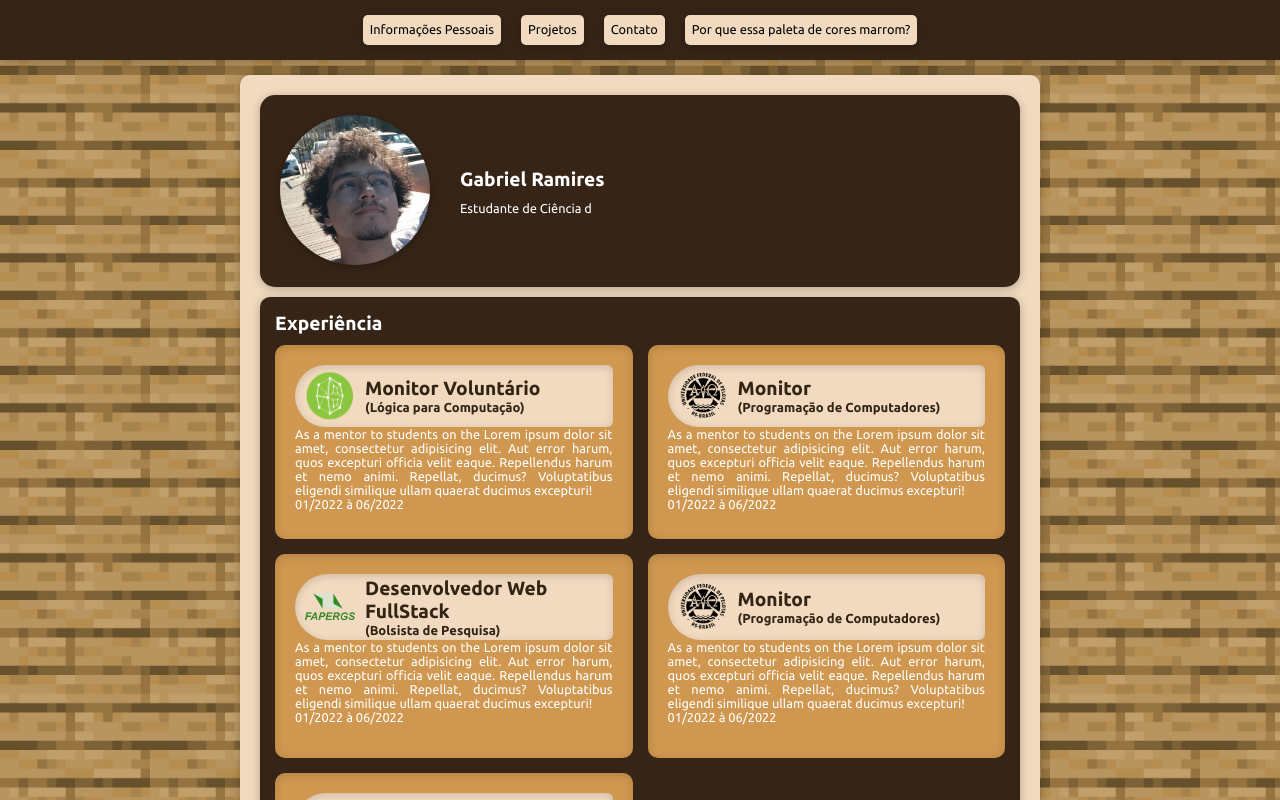
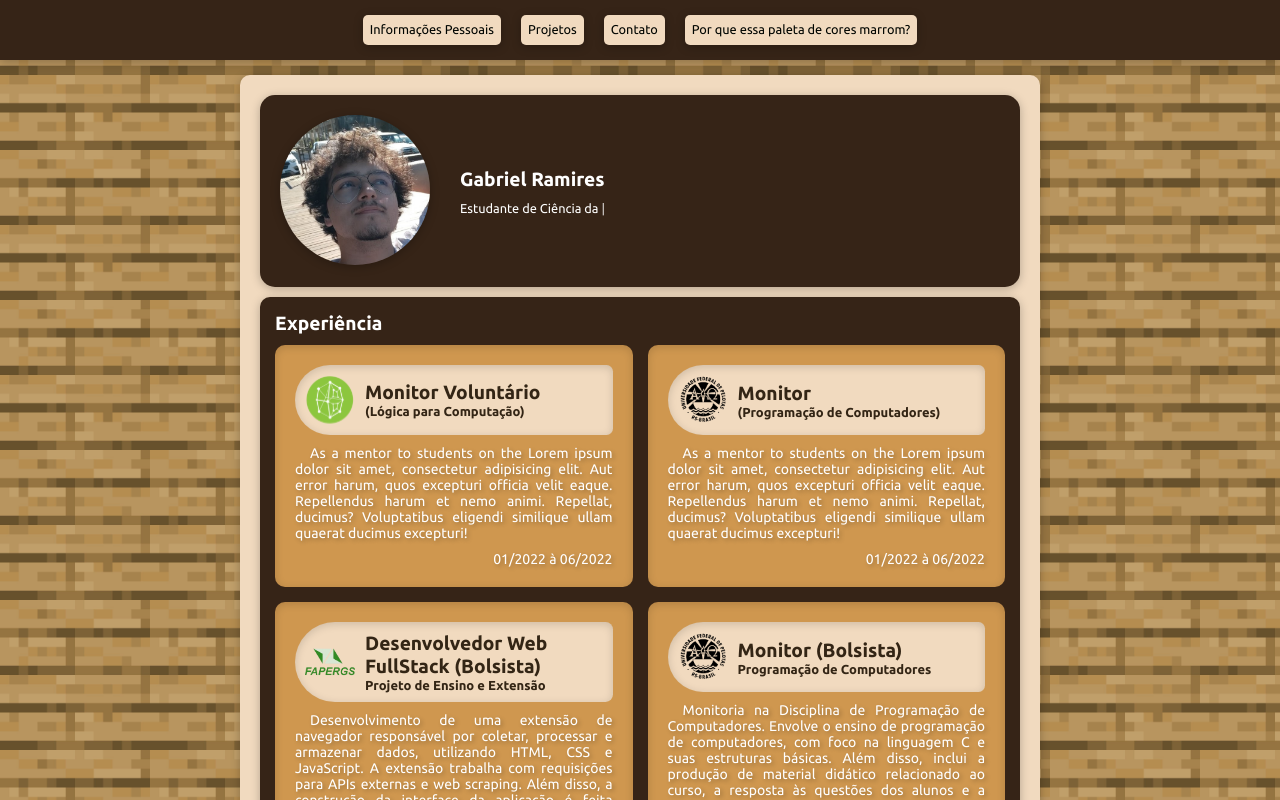
Before and after one commit to Falivith/portfolio, a React (Vite) app: page / in a window 1280 px wide. Shown: the top 800 px of the page. Built offline with nearby package versions, Linux system fonts and the light colour scheme; a web font is replaced by a local one.

Commit message:
Card Changes

```diff
--- a/src/components/Card.module.css
+++ b/src/components/Card.module.css
@@ -8,7 +8,7 @@
 .internalHeader{
     border-radius: 70.5px 13px 13px 70.5px;
     padding: 10px;
-    max-height: 40%;
+    max-height: 250px;
     display: flex;
     align-items: center;
     gap: 10px;
@@ -23,8 +23,21 @@
 }
 
 .description{
+    margin-top: 10px;
     text-align: justify;
+    text-indent: 15px;
+    font-size: 14px;
+    text-shadow: 2px 2px 4px rgba(0, 0, 0, 0.25);
 }
+
+.date{
+    display: flex;
+    justify-content: flex-end;
+    margin-top: 10px;
+    font-size: 14px;
+    text-shadow: 2px 2px 4px rgba(0, 0, 0, 0.25);
+}
+
 
 .titleContainer{
     display: flex;
@@ -40,19 +53,3 @@
     text-align: left;
     font-size: 13px;
 }
-
-/*
-export function Card (props: CardProps) {
-    return (
-        <div className = {styles.cardContainer}>
-            <div className = {styles.internalHeader}>
-                <img className = {styles.companyPic } src = {props.companyPic} alt = "Company Picture"/>
-                <h2 className = {styles.title }> {props.title}</h2>
-            </div>
-            <div className = {styles.textSection}>
-                <p className = {styles.description}>{props.description}</p>
-                <span className = {styles.date}>{props.date}</span>
-            </div>
-        </div>
-    )
-}*/
--- a/src/components/Experience.tsx
+++ b/src/components/Experience.tsx
@@ -23,24 +23,24 @@ export function Experience () {
         },
         {
             companyPic: Fapergs,
-            title: "Desenvolvedor Web FullStack",
-            title2:  "(Bolsista de Pesquisa)",
+            title: "Desenvolvedor Web FullStack (Bolsista)",
+            title2:  "Projeto de Ensino e Extensão",
             date: "01/2022 à 06/2022",
-            description: "As a mentor to students on the Lorem ipsum dolor sit amet, consectetur adipisicing elit. Aut error harum, quos excepturi officia velit eaque. Repellendus harum et nemo animi. Repellat, ducimus? Voluptatibus eligendi similique ullam quaerat ducimus excepturi!"
+            description: "Desenvolvimento de uma extensão de navegador responsável por coletar, processar e armazenar dados, utilizando HTML, CSS e JavaScript. A extensão trabalha com requisições para APIs externas e web scraping. Além disso, a construção da interface da aplicação é feita utilizando React, JS, CSS com módulos, SCSS e outras tecnologias, integrando-a com a API desenvolvida. A API é construída utilizando Node, Express, Sequelize, Multer, Insomnia, REST e outras tecnologias, disponibilizando serviços úteis para consulta dos dados da aplicação. Também é realizado o modelagem do banco de dados relacional da aplicação, implementado com PostgreSQL e integrado com a API desenvolvida. O trabalho envolve o uso do banco de dados PostgreSQL, além de sistemas de registro e login de usuários com oAuth 2.0. Todo o desenvolvimento é realizado em equipe com mais 3 integrantes, incluindo designers e desenvolvedores, utilizando Trello para a organização de tarefas."
         },
         {
             companyPic: Ufpel,
-            title: "Monitor",
-            title2:  "(Programação de Computadores)",
-            date: "01/2022 à 06/2022",
-            description: "As a mentor to students on the Lorem ipsum dolor sit amet, consectetur adipisicing elit. Aut error harum, quos excepturi officia velit eaque. Repellendus harum et nemo animi. Repellat, ducimus? Voluptatibus eligendi similique ullam quaerat ducimus excepturi!"
+            title: "Monitor (Bolsista)",
+            title2:  "Programação de Computadores",
+            date: "06/2022 à 12/2022",
+            description: "Monitoria na Disciplina de Programação de Computadores. Envolve o ensino de programação de computadores, com foco na linguagem C e suas estruturas básicas. Além disso, inclui a produção de material didático relacionado ao curso, a resposta às questões dos alunos e a revisão dos códigos dos alunos, ajudando-os a resolver bugs."
         },
         {
             companyPic: Ufpel,
-            title: "Monitor",
-            title2:  "(Programação de Computadores)",
+            title: "Monitor Voluntário",
+            title2:  "Lógica de Programação",
             date: "01/2022 à 06/2022",
-            description: "As a mentor to students on the Lorem ipsum dolor sit amet, consectetur adipisicing elit. Aut error harum, quos excepturi officia velit eaque. Repellendus harum et nemo animi. Repellat, ducimus? Voluptatibus eligendi similique ullam quaerat ducimus excepturi!"
+            description: "Funções: Ensinar conceitos de lógica para alunos, como lógica booleana, tabelas verdade, árvores de refutação, etc. Produzir material didático relacionado à disciplina, responder às questões dos alunos e revisar exercícios dos alunos, corrigindo-os e ajudando-os na resolução."
         }
     ]
 
```
